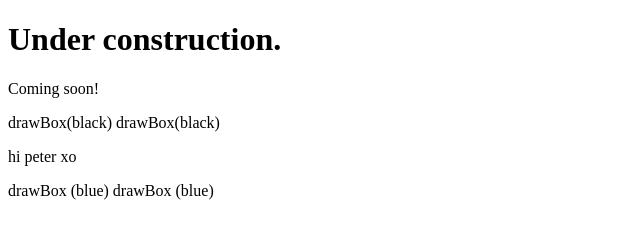
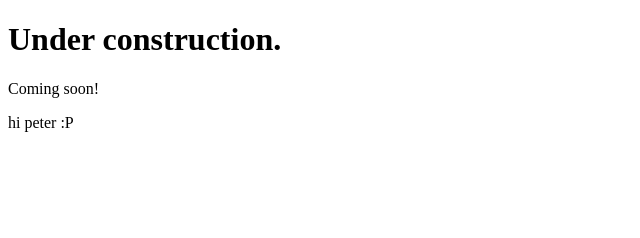
Before and after one commit to chriswin7/site, a plain HTML site: page index.html in a window 1280 px wide. Shown: the whole page, without its empty margins (0-640 px from the left). Drawn offline with Linux system fonts and the light colour scheme.

Commit message:
Update index.html

```diff
--- a/index.html
+++ b/index.html
@@ -8,8 +8,6 @@
   <body>
     <h1>Under construction.</h1>
     <p>Coming soon!</p>
-    drawBox(black) drawBox(black)
-    <p> hi peter xo </p>
-    drawBox (blue)  drawBox (blue)
+    <p>hi peter :P</p>
   </body>
 </html>
```
